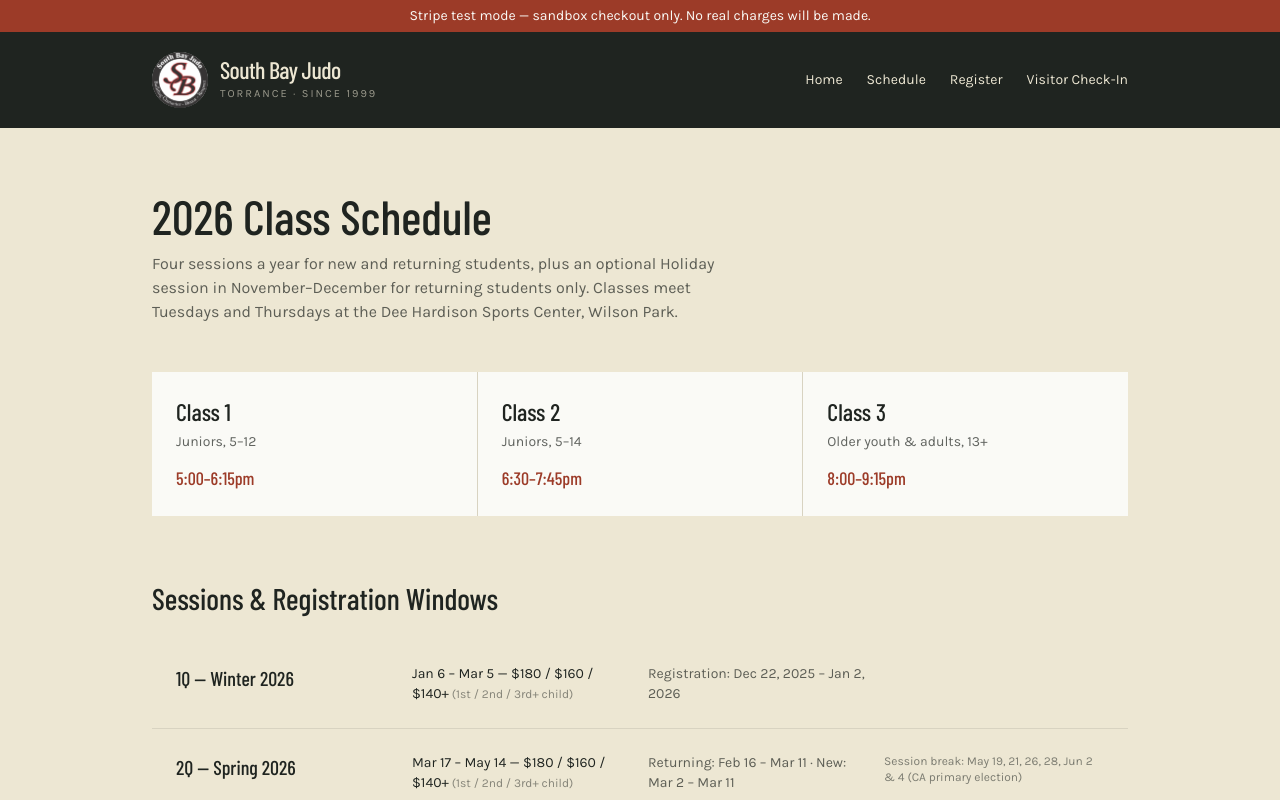
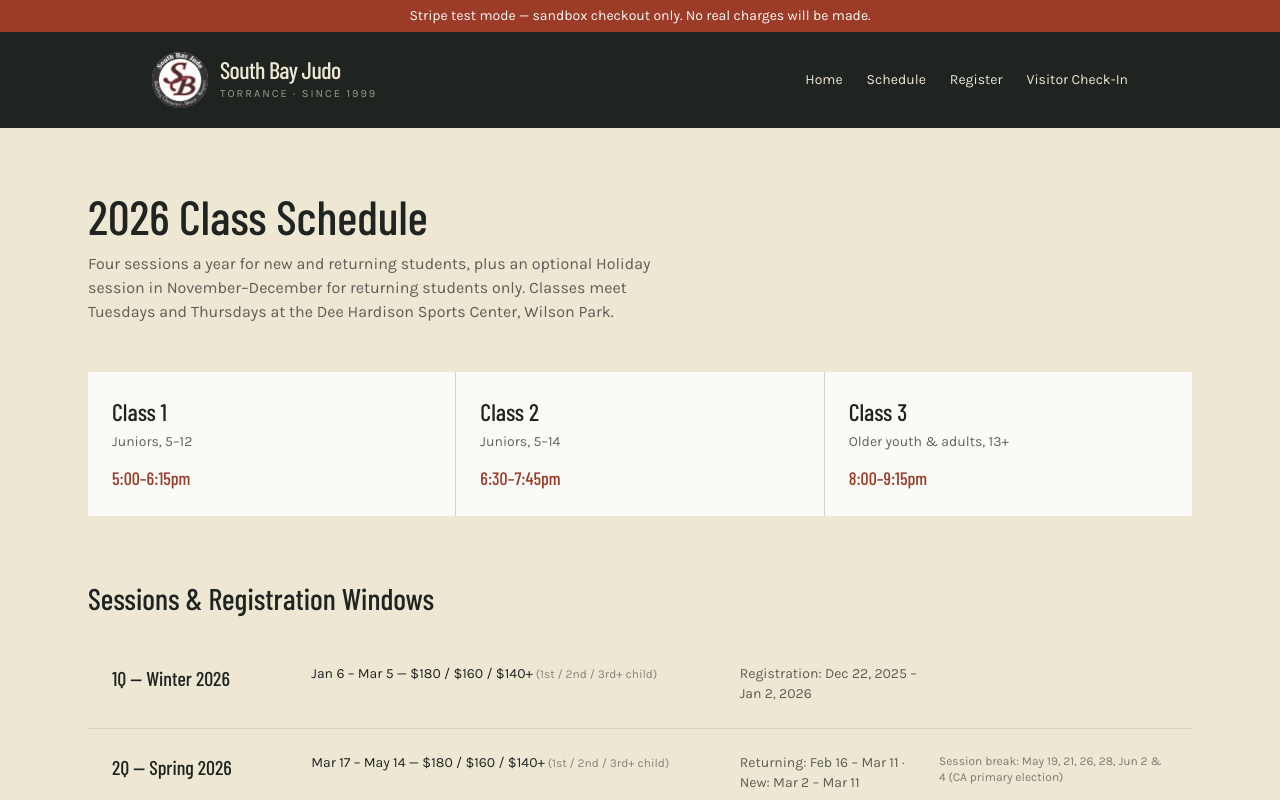
Before and after one commit to cshiosaki/southbayjudo, a Next.js app in the folder south-bay-judo/: page /schedule in a window 1280 px wide. Shown: the top 800 px of the page. Built offline with nearby package versions, Linux system fonts and the light colour scheme.

Commit message:
Widen schedule pricing column

```diff
--- a/south-bay-judo/app/schedule/page.tsx
+++ b/south-bay-judo/app/schedule/page.tsx
@@ -5,7 +5,7 @@ import { sessionPriceLabel } from "@/lib/sessions";
 export default async function SchedulePage() {
   const { sessions, classTimes } = await getSiteConfig();
   return (
-    <main className="max-w-5xl mx-auto px-6 py-16">
+    <main className="max-w-6xl mx-auto px-6 py-16">
       <h1 className="font-display text-5xl mb-3">2026 Class Schedule</h1>
       <p className="text-ink/70 max-w-xl mb-12">
         Four sessions a year for new and returning students, plus an optional Holiday session in
@@ -26,9 +26,9 @@ export default async function SchedulePage() {
       <h2 className="font-display text-3xl mb-6">Sessions &amp; Registration Windows</h2>
       <div className="space-y-px bg-ink/10">
         {sessions.map((s) => (
-          <div key={s.id} className="bg-canvas p-6 grid sm:grid-cols-4 gap-4 items-start">
+          <div key={s.id} className="bg-canvas p-6 grid sm:grid-cols-2 lg:grid-cols-[1fr_2.25fr_1fr_1.25fr] gap-4 items-start">
             <p className="font-display text-xl sm:col-span-1">{s.label}</p>
-            <p className="text-sm sm:col-span-1">{s.dates} — {sessionPriceLabel(s)}{s.pricingMode === "family_tier" && <span className="text-xs text-ink/50"> (1st / 2nd / 3rd+ child)</span>}</p>
+            <p className="text-sm sm:col-span-1 lg:whitespace-nowrap">{s.dates} — {sessionPriceLabel(s)}{s.pricingMode === "family_tier" && <span className="text-xs text-ink/50"> (1st / 2nd / 3rd+ child)</span>}</p>
             <p className="text-sm text-ink/70 sm:col-span-1">{s.regWindow}</p>
             <p className="text-xs text-ink/55 sm:col-span-1">{s.note}</p>
           </div>
```
